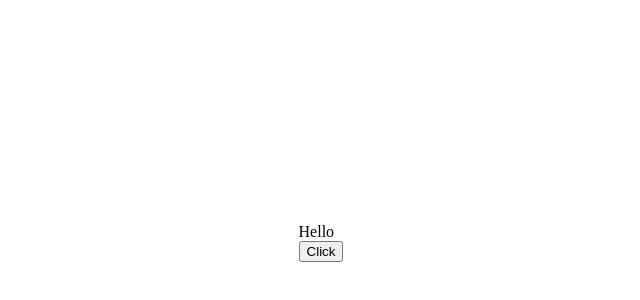
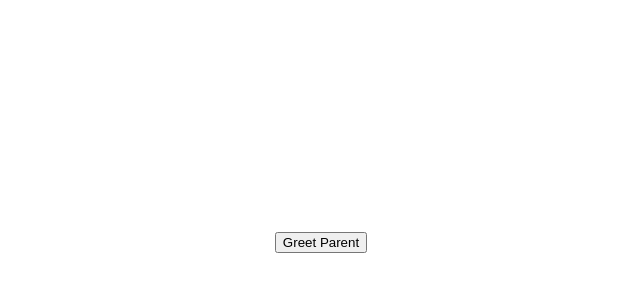
Before and after one commit to soknanprogramming/React-js, a React (Create React App) app: page / in a window 1280 px wide. Shown: the part 166-466 px from the top of the page, without its empty margins (319-959 px from the left). Built offline with nearby package versions, Linux system fonts and the light colour scheme.

Commit message:
Methods as props

```diff
--- a/src/App.js
+++ b/src/App.js
@@ -6,15 +6,16 @@
 // import Counter from './components/Counter';
 // import FunctionClick from './components/FunctionClick';
 // import ClassClick from './components/ClassClick';
-import EventBind from './components/EventBind';
+// import EventBind from './components/EventBind';
 import styles from './App.module.css';
+import ParentComponent from './components/ParentComponent';
 
 class App extends Component{
   render(){
     // console.log("API KEY:", process.env.REACT_APP_API_KEY);
     return (
       <div className={styles.App}>
-        <EventBind/>
+        <ParentComponent />
       </div>
     )
   }
--- /dev/null
+++ b/src/components/ChildComponent.js
@@ -0,0 +1,11 @@
+import React from "react";
+
+function ChildComponent(props) {
+    return (
+        <div>
+            <button onClick={() => {props.greedHandler('child')}}>Greet Parent</button>
+        </div>
+    );
+}
+
+export default ChildComponent;
--- /dev/null
+++ b/src/components/ParentComponent.js
@@ -0,0 +1,29 @@
+import React, { Component } from 'react';
+import ChildComponent from './ChildComponent';
+
+class ParentComponent extends Component {
+    constructor(props) {
+        super(props);
+
+        this.state = {
+            parentName: 'Parent'
+        };
+
+        this.greedParent = this.greedParent.bind(this);
+    }
+
+    greedParent(childName) {
+        alert(`Hello ${this.state.parentName} from ${childName}`);
+    }
+
+    render(){
+        return(
+            <div>
+                <ChildComponent greedHandler={this.greedParent} />
+            </div>
+        );
+    }
+
+}
+
+export default ParentComponent;
```
